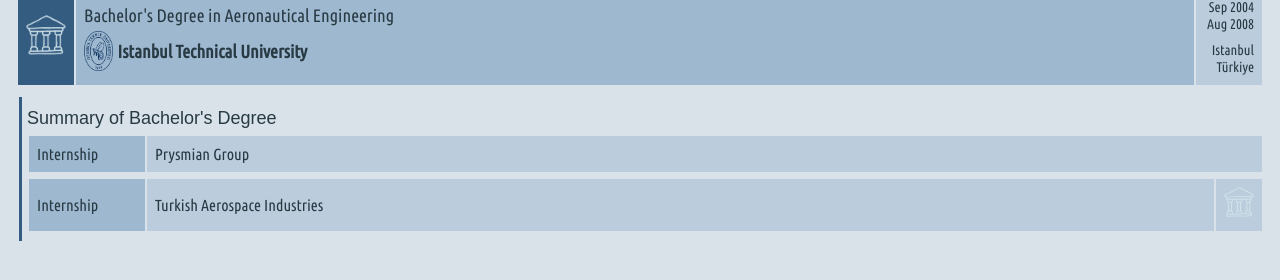
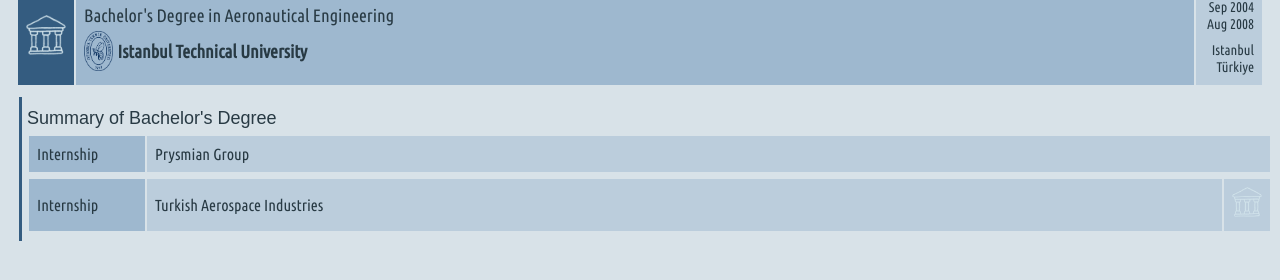
Before and after one commit to acrossfields/idilsezer, a Jekyll site: the page built from en/background.md, in a window 1280 px wide. Shown: the part 178-458 px from the top of the page. Built offline with Jekyll 4.4.1, drawn with Linux system fonts in a browser that asks for light colours; some web fonts are replaced.

Commit message:
Update style.scss

```diff
--- a/assets/css/style.scss
+++ b/assets/css/style.scss
@@ -163,7 +163,7 @@ body a:hover {
 
 .bg-indented {
   border-left: 3px solid #345c80;
-  margin: 0 8px 5px 11px;
+  margin-left: 11px;
   padding: 5px 0 5px 5px;
 }
 
```
